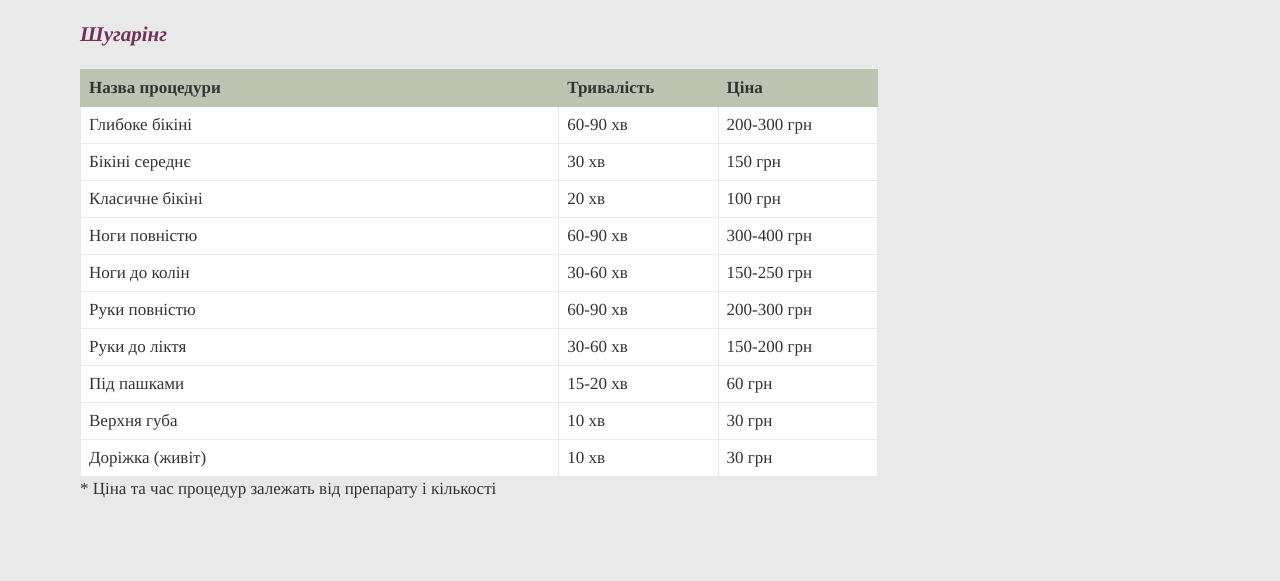
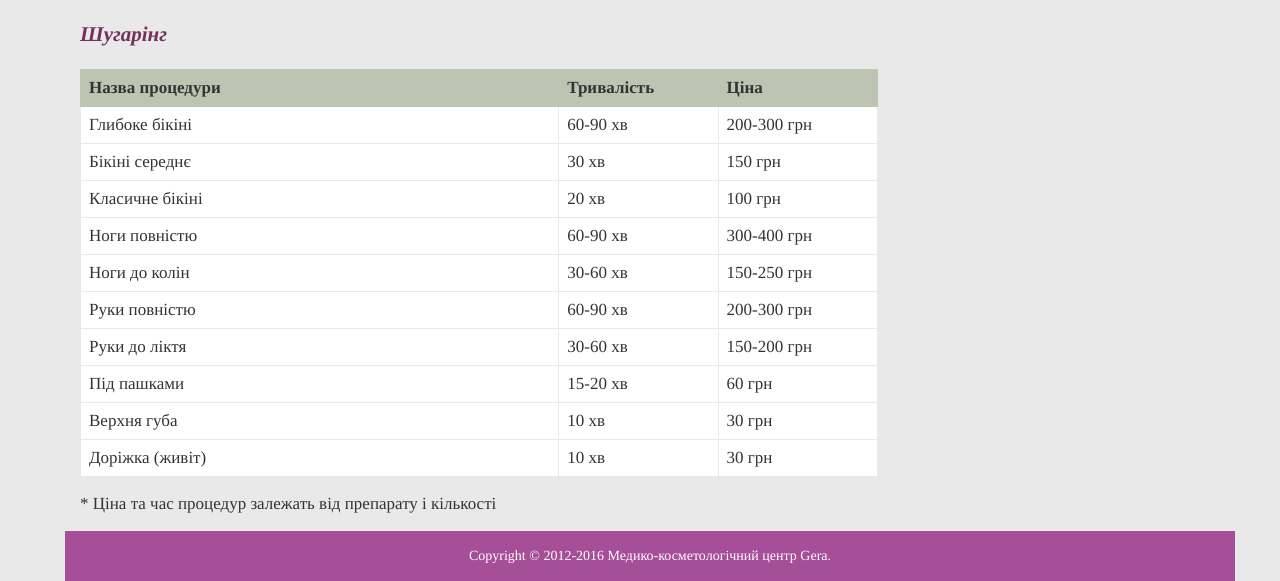
Before and after one commit to iapkarian/database_elegant, a Django app: page /price/ in a window 1280 px wide. Shown: the part 1277-1858 px from the top of the page. Before the commit the page ends 1775 px from the top, so only its background shows below. Run offline with Django 3.2, Linux system fonts and the light colour scheme; some libraries are stand-ins or nearby versions.

Commit message:
Add footer

```diff
--- a/elegant/templates/elegant/base.html
+++ b/elegant/templates/elegant/base.html
@@ -1,12 +1,12 @@
 {% load static %}
 <html>
-    {% block head %}
     <head>
         <link rel="stylesheet" href="//maxcdn.bootstrapcdn.com/bootstrap/3.2.0/css/bootstrap.min.css">
         <link rel="stylesheet" href="//maxcdn.bootstrapcdn.com/bootstrap/3.2.0/css/bootstrap-theme.min.css">
         <link rel="stylesheet" href="{% static 'css/main.css' %}">
         <link rel="stylesheet" href="{% static 'css/slider.css' %}">
         <link rel="stylesheet" href="{% static 'css/public.css' %}">
+        <link rel="stylesheet" href="{% static 'css/price.css' %}">
         <link rel="stylesheet" href="{% static 'css/contact.css' %}">
         <link rel="shortcut icon" href="{% static 'image/favicon.ico' %}" type="image/x-icon">
         <link href="https://fonts.googleapis.com/css?family=Lobster&subset=latin,cyrillic" rel="stylesheet" type="text/css">
@@ -75,16 +75,16 @@
         </script>
         <script src="http://maps.google.com/maps/api/js?sensor=false"></script>
         <script src="http://html5shim.googlecode.com/svn/trunk/html5.js"></script>
-            <script src="@Url.Content("~/Scripts/LoadGoogle.js")"  type="text/javascript"></script>
         <meta property="og:site_name" content="Сайт Елегант" />
         <meta property="og:locale" content="uk_UA" />
         <title>
             {% block title %}Gera{% endblock title %}
         </title>
     </head>
-    {% endblock %}
+
     <body>
         <div class="container">
+            <div class="row" style="padding-left:15px; padding-right:15px;">
                 <header>
                     <div class="header content">
                         <div class="left-col-header">
@@ -108,7 +108,6 @@
                         </div>
                     </div>
                 </header>
-
                 <nav class="navbar navbar-default navbar-static-top" role="navigation">
                     <div class="container">
                         <ul class="nav nav-pills">
@@ -122,9 +121,16 @@
                         </ul>
                     </div>
                 </nav>
+            </div>
+
             {% block content %}
             {% endblock %}
 
+            <div class="row" style="padding:15px; background-color:#A64E98; text-align:center; ">
+                <span style="color: white;">
+                    Copyright © 2012-2016 Медико-косметологiчний центр Gera.
+                </span>
+            </div>
         </div>
 
         <script src="https://ajax.googleapis.com/ajax/libs/jquery/1.12.4/jquery.min.js"></script>
--- a/elegant/templates/elegant/price.html
+++ b/elegant/templates/elegant/price.html
@@ -174,8 +174,11 @@
                 <td>10 хв</td><td>30 грн</td>
             </tr>
         </table>
-        <span style="font-size: 17px; color: #333333; padding-top: 15px;">
-            * Цiна та час процедур залежать від препарату і кількості
-        </span>
+        <div class="row" style="padding:15px;">
+            <span style="font-size: 17px; color: #333333;">
+                * Цiна та час процедур залежать від препарату і кількості
+            </span>
+        </div>
+
     </div>
 {% endblock %}
```
Lines whose indentation alone changed are shown as unchanged.
